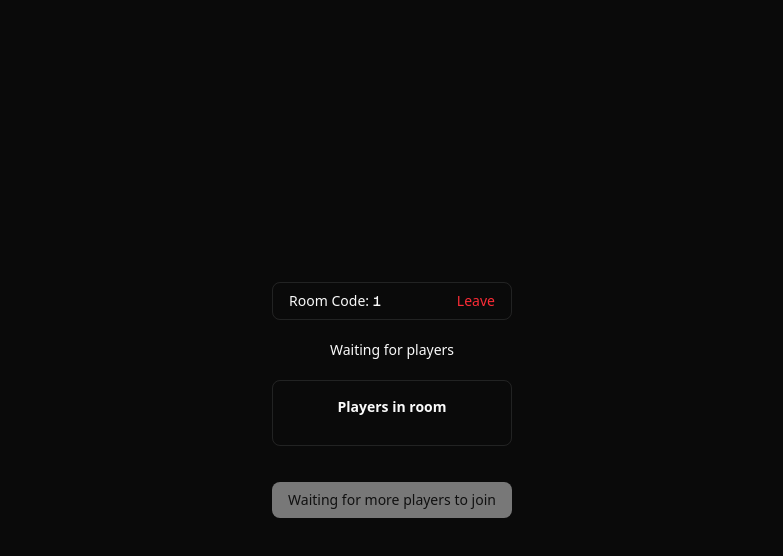
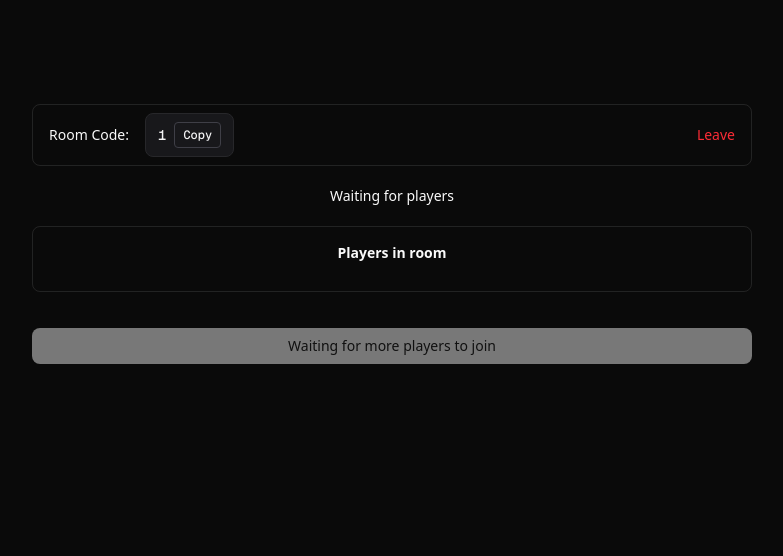
Before and after one commit to swamimalode07/Ghosttype-version2, a Next.js app in the folder frontend/: page /room/1/lobby in a window 1280 px wide. Shown: the top 556 px of the page, without its empty margins (248-1031 px from the left). Built offline with nearby package versions, Linux system fonts and the light colour scheme.

Commit message:
added copy room code button

```diff
--- a/frontend/app/room/[roomCode]/layout.tsx
+++ b/frontend/app/room/[roomCode]/layout.tsx
@@ -6,7 +6,7 @@ export default function LobbyLayout({
   children: React.ReactNode;
 }) {
   return (
-    <div className="min-h-screen flex items-center justify-center">
+    <div className="min-h-screen w-full max-w-3xl mx-auto bg-background text-foreground mt-20">
       {children}
     </div>
   );
--- a/frontend/app/room/[roomCode]/lobby/page.tsx
+++ b/frontend/app/room/[roomCode]/lobby/page.tsx
@@ -5,6 +5,7 @@ import { useParams } from "next/navigation";
 import { useEffect, useRef, useState } from "react";
 import PlayerList from "@/components/lobby/PlayerList";
 import { useRouter } from "next/navigation";
+import CodeBlock from "@/components/CopyButton/page";
 
 type GameStatus = "waiting" | "starting" | "playing";
 
@@ -102,11 +103,11 @@ export default function Lobby() {
   if (!mounted) return null;
 
   return (
-    <div className="max-w-2xl mx-auto flex flex-col gap-5 p-6">
+    <div className="max-w-6xl mx-auto flex flex-col gap-5 p-6">
 
-      <div className="flex items-center justify-between rounded-md border px-4 py-2">
-        <div className="text-sm font-medium">
-          Room Code: <span className="font-mono">{roomCode}</span>
+      <div className="flex w-full items-center justify-between rounded-md border px-4 py-2">
+        <div className="text-sm font-medium flex flex-row items-center gap-4">
+          Room Code: <span className="font-mono"><CodeBlock code={roomCode} /></span>
         </div>
         <button className="text-sm text-red-500 hover:underline">
           Leave
--- /dev/null
+++ b/frontend/components/CopyButton/page.tsx
@@ -0,0 +1,34 @@
+"use client";
+
+import { useState } from "react";
+
+function CodeBlock({ code }: { code: string }) {
+  const [copied, setCopied] = useState(false);
+
+  async function handleCopy() {
+    try {
+      await navigator.clipboard.writeText(code);
+      setCopied(true);
+      setTimeout(() => setCopied(false), 1000);
+    } catch {}
+  }
+
+  return (
+    <div className="w-full flex items-center gap-2 rounded-md border border-zinc-800 bg-zinc-900 px-3 py-2 text-zinc-100">
+      {/* Code */}
+      <code className="flex-1 truncate font-mono text-sm">
+        {code}
+      </code>
+
+      {/* Copy button */}
+      <button
+        onClick={handleCopy}
+        className="shrink-0 rounded border border-zinc-700 px-2 py-1 text-xs hover:bg-zinc-800 transition"
+      >
+        {copied ? "Copied" : "Copy"}
+      </button>
+    </div>
+  );
+}
+
+export default CodeBlock;
```
Also changed, not shown: frontend/app/page.tsx (line endings or trailing spaces).
